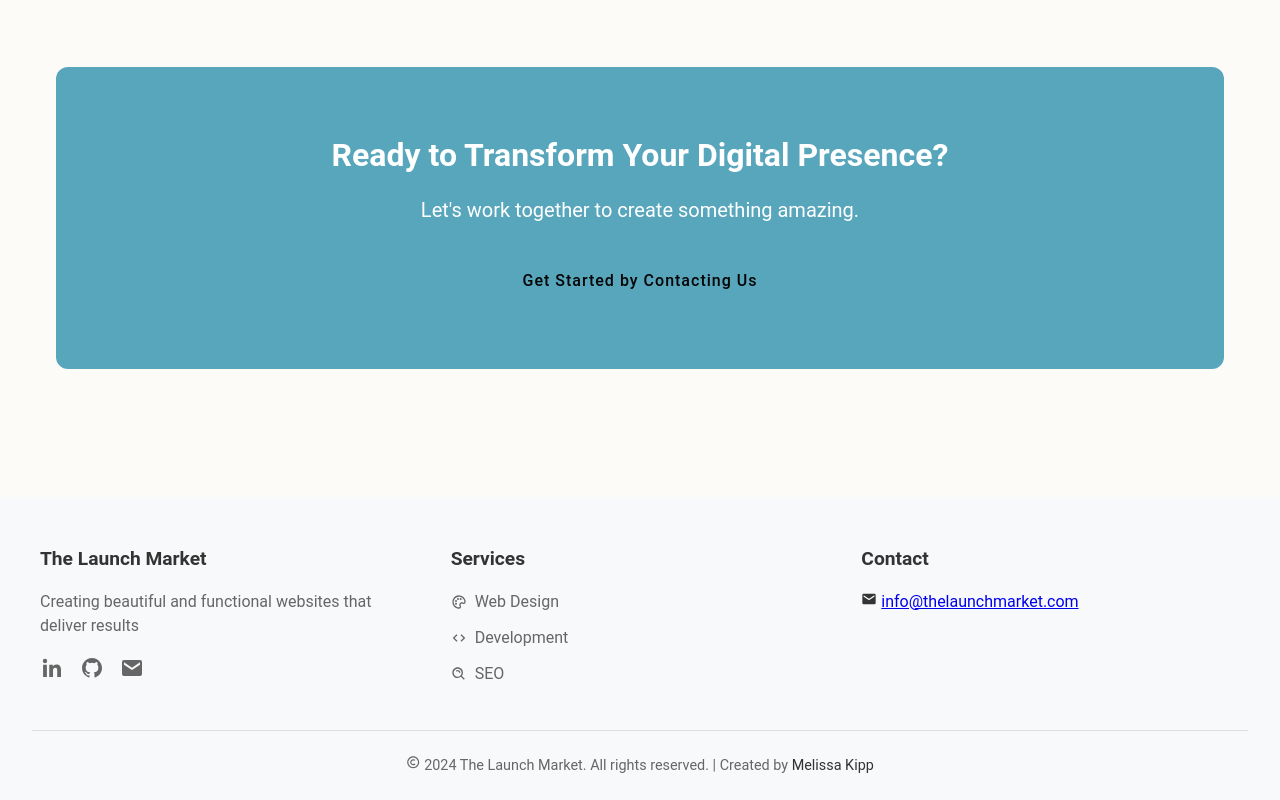
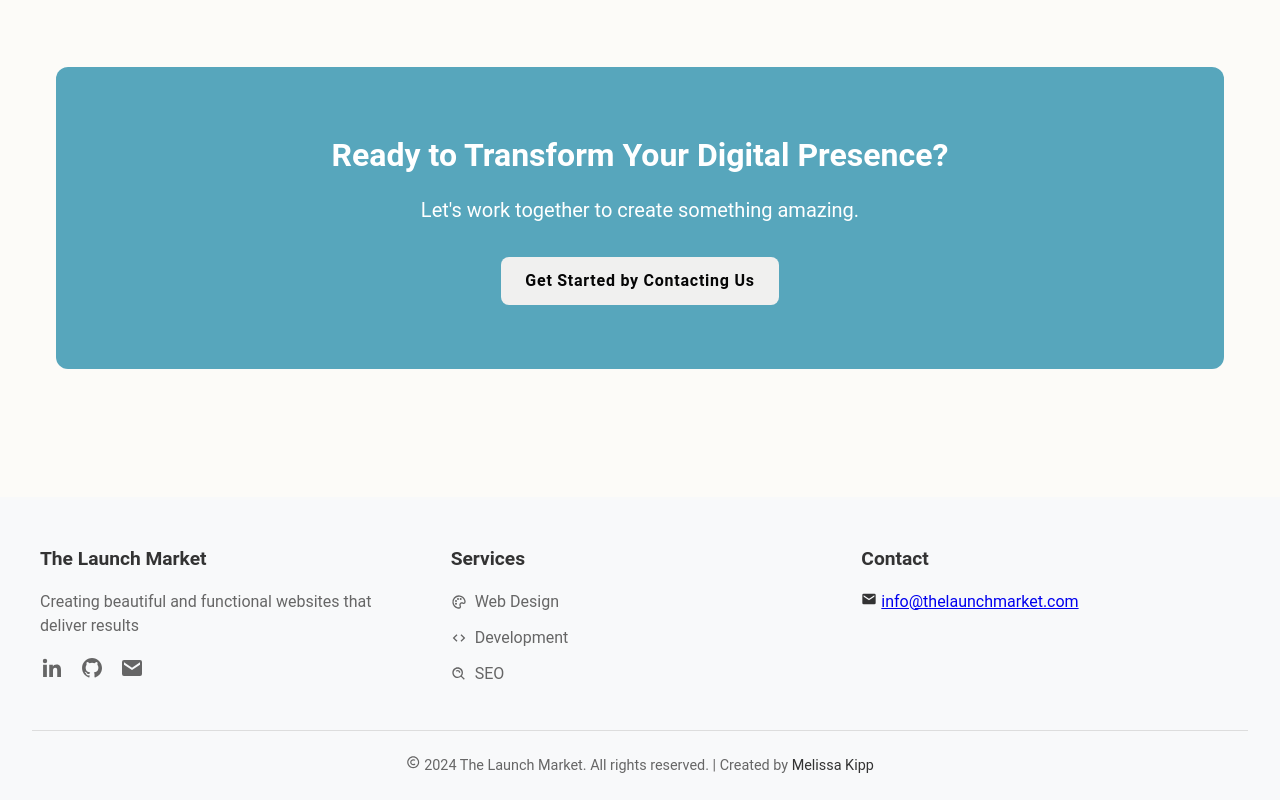
Before and after one commit to melissakipp/thelaunchmarket, a Next.js app: page /services in a window 1280 px wide. Shown: the part 2727-3527 px from the top of the page. Built offline with nearby package versions, Linux system fonts and the light colour scheme.

Commit message:
Adjust button colors

```diff
--- a/src/components/Cta/HomeCta.module.css
+++ b/src/components/Cta/HomeCta.module.css
@@ -11,6 +11,6 @@
 
 .cta p {
   font-size: 1.25rem;
-  color: #666;
+  color: var(--darkGray);
   margin-bottom: 2rem;
 }
--- a/src/components/UI/Links/CustomBtnLink.module.css
+++ b/src/components/UI/Links/CustomBtnLink.module.css
@@ -48,7 +48,7 @@
 }
 
 .secondary {
-  background-color: var(--offWhite);
+  background-color: var(--lightGray);
   color: var(--foreground);
 }
 
@@ -64,14 +64,15 @@
 }
 
 .outline:hover:not(.disabled) {
-  background-color: var(--offWhite);
+  background-color: var(--lightGray);
   color: var(--black); /* Ensure text is visible on light background */
 }
 
 .cta {
-  background-color: var(--offWhite);
-  color: var(--foreground);
-  letter-spacing: 1px;
+  background-color: var(--lightGray);
+  color: var(--black);
+  font-weight: 700;
+  letter-spacing: .75px;
 }
 
 /* Dark mode overrides */
@@ -109,7 +110,6 @@
 
 [data-theme='dark'] .cta {
   background-color: var(--darkGray);
-  color: var(--white);
 }
 
 /* Icon positioning */
--- a/src/styles/globals.css
+++ b/src/styles/globals.css
@@ -84,6 +84,7 @@
   --foreground: var(--white);
   --headerFooterBg: #2e2e2e;
   --textSecondary: var(--lightGray);
+  --darkGray: var(--gray);
   --borderColor: var(--darkGray);
   --boxShadow: rgba(252, 252, 252, 0.3) 0px 1px 2px 0px,
     rgba(252, 252, 252, 0.15) 0px 1px 3px 1px;
```
